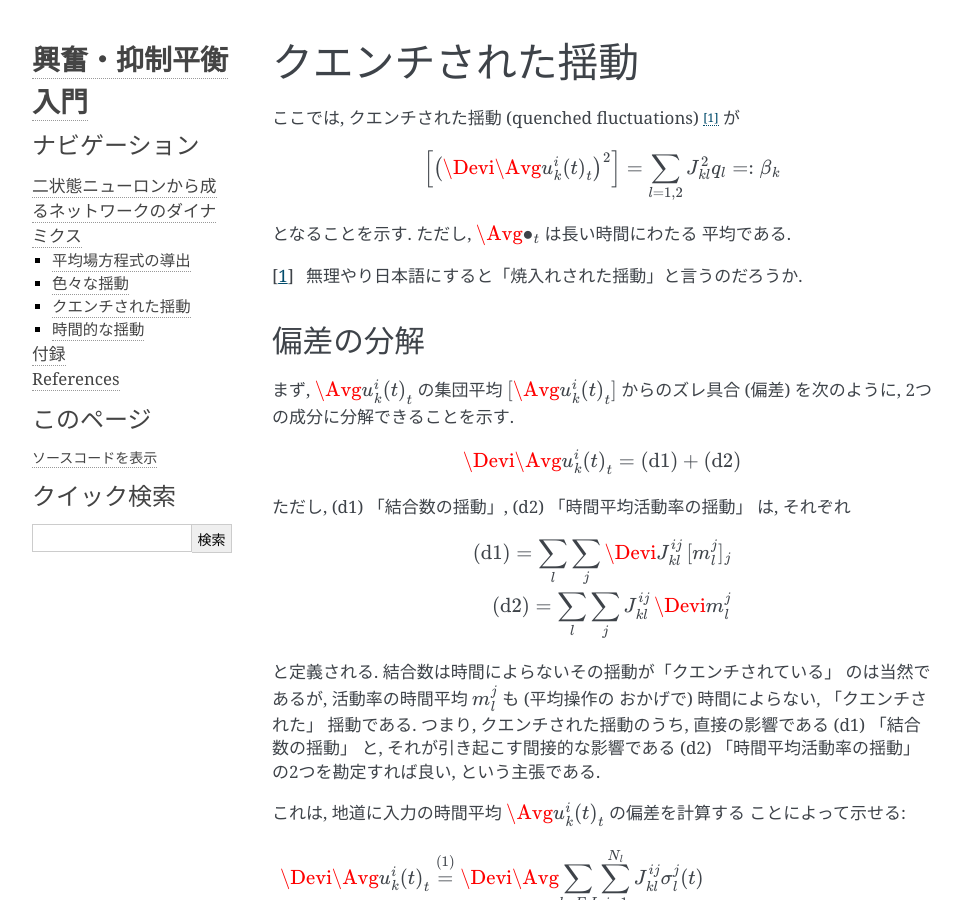
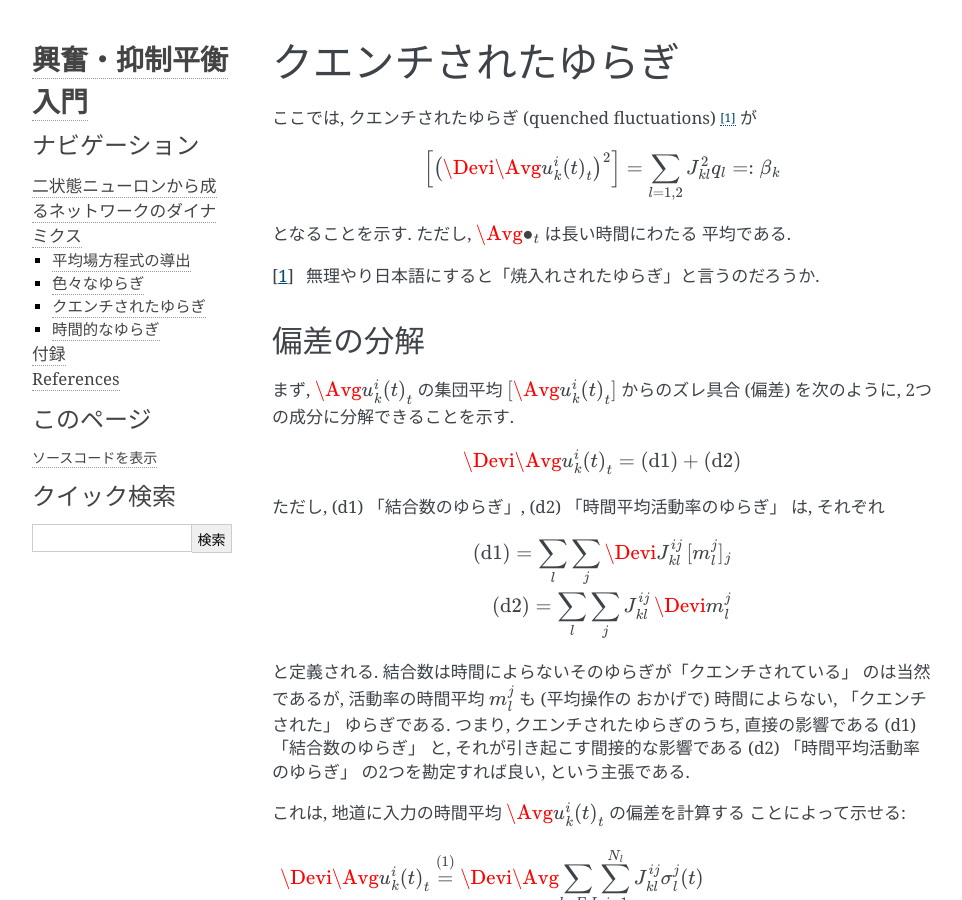
Before and after one commit to tkf/balance-tutorial-ja, a Sphinx documentation site: the page built from source/binary_network/quenched_fluctuations.rst, in a window 1280 px wide and 900 px high. Shown: the whole window, without its empty margins (148-1110 px from the left). Built offline with Sphinx 7.4.7, drawn with Linux system fonts in a browser that asks for light colours; formulas are drawn with MathJax 3; some of the changed text lies outside the part shown.

Commit message:
s/揺動/ゆらぎ/g

```diff
--- a/source/binary_network/fluctuations.rst
+++ b/source/binary_network/fluctuations.rst
@@ -1,8 +1,8 @@
 .. _fluctuations:
 
-============
- 色々な揺動
-============
+==============
+ 色々なゆらぎ
+==============
 
 集団 :math:`k \in \{ E, I \}` 内のニューロンに関する
 :index:`集団平均` (:index:`population average`;
@@ -129,8 +129,8 @@
 となる.
 
 
-静的な揺動
-==========
+静的なゆらぎ
+============
 
 .. math::
 
--- a/source/binary_network/quenched_fluctuations.rst
+++ b/source/binary_network/quenched_fluctuations.rst
@@ -1,10 +1,10 @@
 .. _quenched-fluctuations:
 
-====================
- クエンチされた揺動
-====================
+======================
+ クエンチされたゆらぎ
+======================
 
-ここでは, :index:`クエンチされた揺動` (:index:`quenched fluctuations`)
+ここでは, :index:`クエンチされたゆらぎ` (:index:`quenched fluctuations`)
 [#]_ が
 
 .. math::
@@ -16,7 +16,7 @@
 となることを示す.  ただし, :math:`\Avg{\bullet}_t` は長い時間にわたる
 平均である.
 
-.. [#] 無理やり日本語にすると「焼入れされた揺動」と言うのだろうか.
+.. [#] 無理やり日本語にすると「焼入れされたゆらぎ」と言うのだろうか.
 
 
 偏差の分解
@@ -29,7 +29,7 @@
 
    \Devi \Avg{u_k^i(t)}_t = \text{(d1)} + \text{(d2)}
 
-ただし, (d1) 「結合数の揺動」, (d2) 「時間平均活動率の揺動」
+ただし, (d1) 「結合数のゆらぎ」, (d2) 「時間平均活動率のゆらぎ」
 は, それぞれ
 
 .. math::
@@ -38,11 +38,11 @@
 
    \text{(d2)} = \sum_l \sum_j J_{kl}^{ij} \, \Devi m_l^j
 
-と定義される.  結合数は時間によらないその揺動が「クエンチされている」
+と定義される.  結合数は時間によらないそのゆらぎが「クエンチされている」
 のは当然であるが, 活動率の時間平均 :math:`m_l^j` も (平均操作の
-おかげで) 時間によらない, 「クエンチされた」 揺動である.  つまり,
-クエンチされた揺動のうち, 直接の影響である (d1) 「結合数の揺動」
-と, それが引き起こす間接的な影響である (d2) 「時間平均活動率の揺動」
+おかげで) 時間によらない, 「クエンチされた」 ゆらぎである.  つまり,
+クエンチされたゆらぎのうち, 直接の影響である (d1) 「結合数のゆらぎ」
+と, それが引き起こす間接的な影響である (d2) 「時間平均活動率のゆらぎ」
 の2つを勘定すれば良い, という主張である.
 
 これは, 地道に入力の時間平均 :math:`\Avg{u_k^i(t)}_t` の偏差を計算する
@@ -177,8 +177,8 @@
    \left[ J_{kl}^{ij} \right]_i^2
 
 
-結合数の揺動
-============
+結合数のゆらぎ
+==============
 
 .. math::
 
@@ -250,8 +250,8 @@
      \right)
 
 
-時間平均活動率の揺動
-====================
+時間平均活動率のゆらぎ
+======================
 
 .. math::
 
--- a/source/binary_network/temporal_fluctuations.rst
+++ b/source/binary_network/temporal_fluctuations.rst
@@ -1,10 +1,10 @@
 .. _temporal-fluctuations:
 
-==============
- 時間的な揺動
-==============
+================
+ 時間的なゆらぎ
+================
 
-:index:`時間的な揺動` (:index:`temporal fluctuations`)
+:index:`時間的なゆらぎ` (:index:`temporal fluctuations`)
 :index:`速いノイズ` (:index:`fast noise`)
 
 .. math::
```
